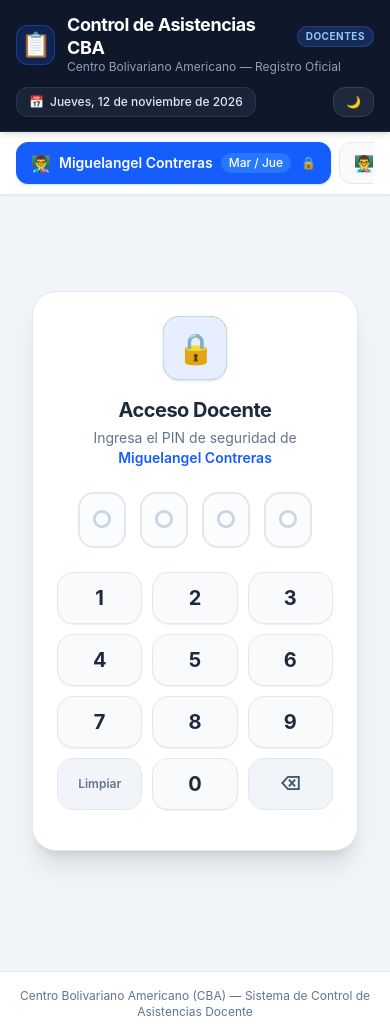
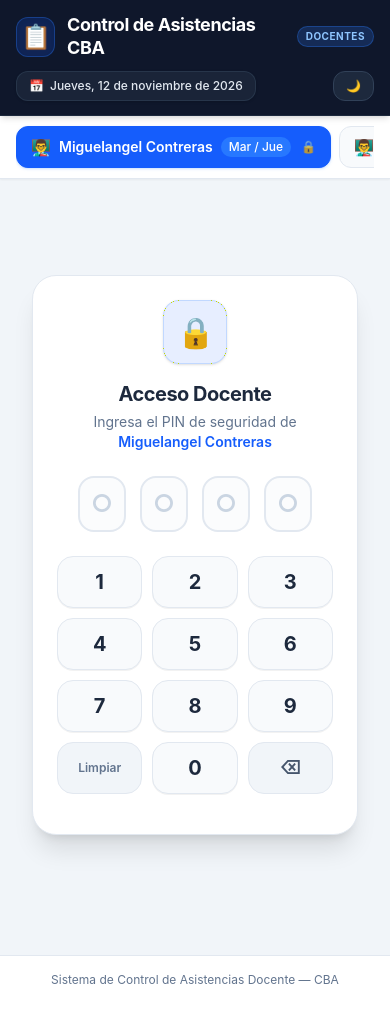
Before and after one commit to themiguedev/control-asistencias, a React (Vite) app: page / in a window 390 px wide. After the commit the page ends 1004 px from the top, so only its background shows below. Built offline with nearby package versions, Linux system fonts and the light colour scheme.

Commit message:
refactor: remove Centro Bolivariano Americano subtitle and text

```diff
--- a/src/App.tsx
+++ b/src/App.tsx
@@ -246,7 +246,7 @@ export function App() {
 
       {/* Footer */}
       <footer className="bg-white dark:bg-slate-900 border-t border-slate-200 dark:border-slate-800 py-4 text-center text-xs text-slate-500 dark:text-slate-400 transition-colors">
-        <p>Centro Bolivariano Americano (CBA) — Sistema de Control de Asistencias Docente</p>
+        <p>Sistema de Control de Asistencias Docente — CBA</p>
       </footer>
     </div>
   );
--- a/src/components/layout/Header.tsx
+++ b/src/components/layout/Header.tsx
@@ -41,9 +41,6 @@ export const Header: React.FC<HeaderProps> = ({
                   Docentes
                 </span>
               </div>
-              <p className="text-xs sm:text-sm text-slate-400">
-                Centro Bolivariano Americano — Registro Oficial
-              </p>
             </div>
           </div>
 
```
